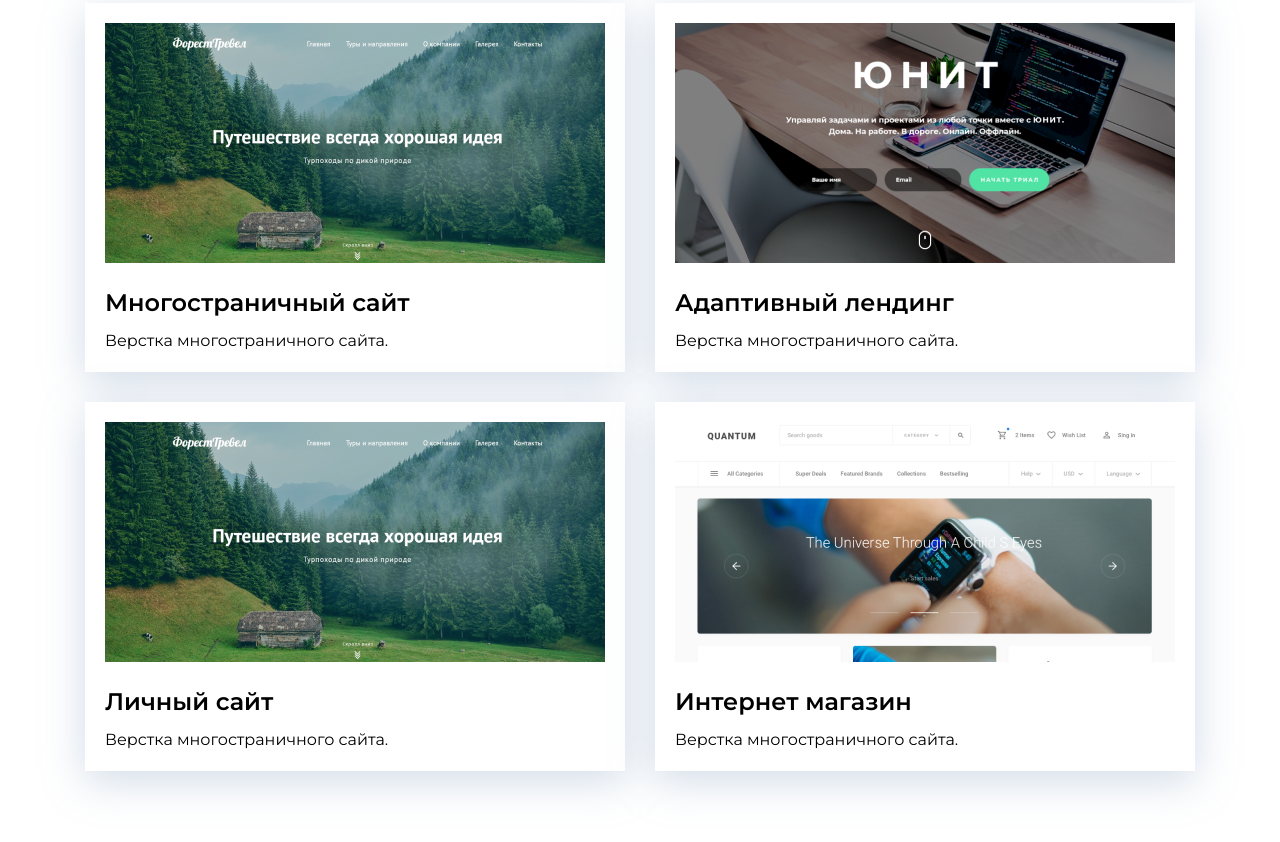
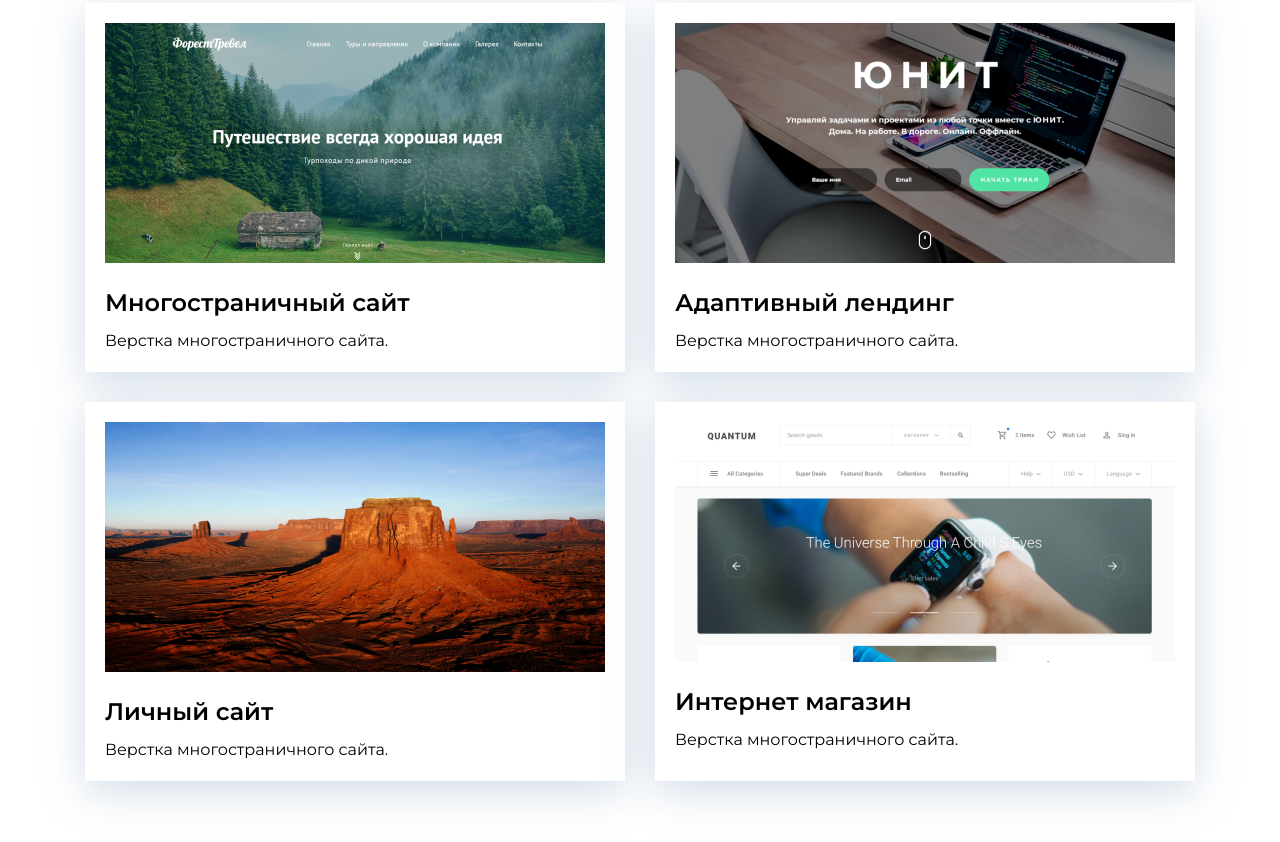
Before and after one commit to PavelName/NewProjekt, a plain HTML site: page index.html in a window 1280 px wide. Shown: the part 1071-1913 px from the top of the page. Drawn offline with Linux system fonts and the light colour scheme.

Commit message:
Заменил картинку

```diff
--- a/index.html
+++ b/index.html
@@ -50,7 +50,7 @@
 
             <!-- card 3-->
            <div class="card">
-            <img class="card_img" src="./img/portfolio/Forest.jpg" alt="Многостраничный сайт">
+            <img class="card_img" src="./img/portfolio/des.jpg" alt="Многостраничный сайт" width="500px" height="250px">
             <h3 class="card_title">Личный сайт </h3>
             <p>Верстка многостраничного сайта.</p>
            </div>
```
Also changed, not shown: img/portfolio/des.jpg (added), 2 other files.
